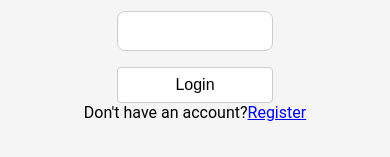
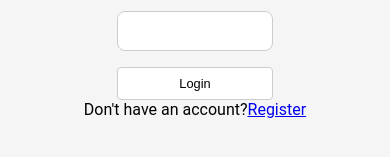
Before and after one commit to YordanZafirov/React-Warehouse, a React (Vite) app: page /login in a window 390 px wide. Shown: the part 279-436 px from the top of the page. Built offline with nearby package versions, Linux system fonts and the light colour scheme.

Commit message:
Add text alignment and adjust font size for responsive design

```diff
--- a/src/components/button/Button.tsx
+++ b/src/components/button/Button.tsx
@@ -11,6 +11,7 @@ width: 40%;
 const StyledButton = styled.button`
   padding: 0.5rem;
   margin-top: 1rem;
+  text-align: center;
   width: 30%;
   font-size: 1.2rem;
   border: 1px solid #ccc;
@@ -43,7 +44,7 @@ const StyledButton = styled.button`
 
   @media (max-width: 768px) {
     width: 50%;
-    font-size: 1rem;
+    font-size: 0.8rem;
   }
 `;
 
```
